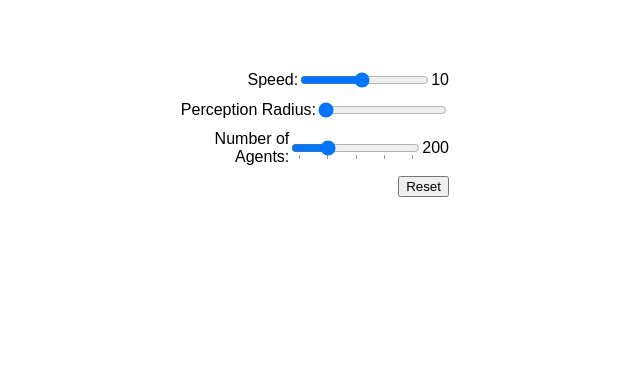
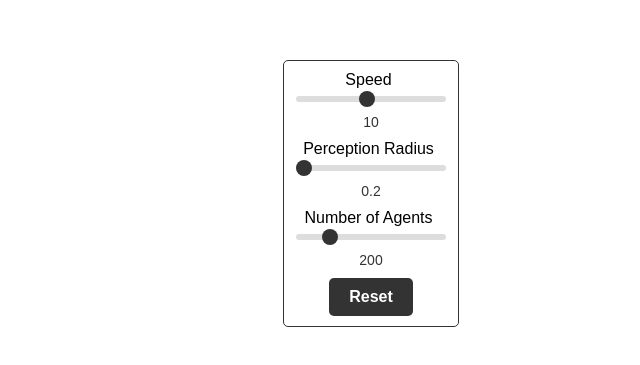
Before and after one commit to finnBsch/MASSim, a plain HTML site: page index.html in a window 1280 px wide. Shown: the part 313-678 px from the top of the page, without its empty margins (321-961 px from the left). Drawn offline with Linux system fonts and the light colour scheme; no server answers.

Commit message:
Interactive viz, styling

```diff
--- a/index.html
+++ b/index.html
@@ -15,31 +15,28 @@
 <!--</script>-->
 <div id="container">
     <canvas id="simulationCanvas"></canvas>
+    <div id="controls-container">
         <div id="controls">
-        <div style="text-align: right; display: flex; align-items: center;">
-            <label for="speed">Speed:</label>
+<!--            <div id="controls_title">Parameters</div>-->
+            <div class="slider-container">
+                <label for="speed" class="slider-label">Speed</label>
                 <input type="range" id="speed" min="1" max="20" value="10">
-            <span id="speedIndicator">10</span>
+                <span id="speedIndicator" class="slider-indicator">10</span>
             </div>
-        <div style="text-align: right; display: flex; align-items: center;">
-            <label for="perception">Perception Radius:</label>
-            <input type="range" id="perception" min="0.2" max="20.0" value="0.2" step="0.05">
-<!--            <span id="perceptionIndicator">0.2</span>-->
+            <div class="slider-container">
+                <label for="perception" class="slider-label">Perception Radius</label>
+                <input type="range" id="perception" min="0.2" max="20.0" value="0.2" step="0.01">
+                <span id="perceptionIndicator" class="slider-indicator">0.2</span>
+
             </div>
-        <div style="text-align: right; display: flex; align-items: center;">
-            <label for="numAgents">Number of Agents:</label>
-            <input type="range" id="numAgents" min="100" max="500" value="200" step="100" list="tickmarks">
-            <datalist id="tickmarks">
-                <option value="100" label="100"></option>
-                <option value="200"></option>
-                <option value="300"></option>
-                <option value="400"></option>
-                <option value="500" label="500"></option>
-            </datalist>
-            <span id="numAgentsIndicator">200</span>
+            <div class="slider-container">
+                <label for="numAgents" class="slider-label">Number of Agents</label>
+                <input type="range" id="numAgents" min="10" max="1000" value="200" step="10">
+                <span id="numAgentsIndicator" class="slider-indicator">200</span>
             </div>
-        <div style="text-align: right;">
+            <div>
                 <button id="resetBtn">Reset</button>
+            </div>
         </div>
     </div>
 </div>
@@ -53,10 +50,11 @@
         var nASlider = document.getElementById('numAgents');
         const speedIndicator = document.getElementById('speedIndicator');
         const numAgentsIndicator = document.getElementById('numAgentsIndicator');
-        // const perceptionIndicator = document.getElementById('perceptionIndicator');
+        const perceptionIndicator = document.getElementById('perceptionIndicator');
         var agent_id_center = -1;
         var agent1 = -1;
         var agent2 = -1;
+        var showP = false
         speedSlider.oninput = function() {
             setSpeed(this.value);
         }
@@ -65,6 +63,12 @@
         }
         perceptionSlider.oninput = function() {
             setPerceptionRadius(this.value)
+        }
+        perceptionSlider.onmousedown = function(){
+            showP  = true;
+        }
+        perceptionSlider.onmouseup = function(){
+            showP  = false;
         }
         function getWindowToCanvas(canvas, x, y) {
             var rect = canvas.getBoundingClientRect();
@@ -163,6 +167,13 @@
                     ctx.fillStyle = "#3c9156";
                 }
                 ctx.fill();
+                if (showP){
+                    ctx.beginPath();
+                    ctx.arc(agent[0], agent[1], perceptionSlider.value, 0, 2 * Math.PI);
+                    ctx.strokeStyle = "#d0d0d0";
+                    ctx.lineWidth = 0.01;
+                    ctx.stroke();
+                }
             }
             if (agent_id_center != -1){
                 const agent = agents.get(agent_id_center);
@@ -205,7 +216,7 @@
         }
         function setPerceptionRadius(radius){
             sim.setPerceptionRadius(radius);
-            // perceptionIndicator.textContent = radius;
+            perceptionIndicator.textContent = radius;
             // console.log(speed.value);
         }
         function setNumAgents(input){
--- a/style.css
+++ b/style.css
@@ -1,6 +1,5 @@
-
 html {
-    width:  100%;
+    width: 100%;
     height: 100%;
     margin: 0;
 }
@@ -8,8 +7,7 @@ body {
     display: flex;
     justify-content: center;
     align-items: center;
-    /*height: 100vh;*/
-    width:  100%;
+    width: 100%;
     height: 100%;
     margin: 0;
     font-family: sans-serif;
@@ -23,16 +21,97 @@ body {
     /*border: 1px solid black;*/
 }
 
-
-#controls {
+#controls-container {
     position: absolute;
     top: 50px;
     right: 10px;
     background-color: rgba(255, 255, 255, 0.8);
     padding: 10px;
     border-radius: 5px;
+    border: 1px solid #333;
+}
+
+#controls {
     display: flex;
     flex-direction: column;
-    align-items: flex-end;
+    align-items: center;
     gap: 10px;
 }
+
+#controls_title {
+    background-color: #333;
+    color: #fff;
+    padding: 5px 10px;
+    border-radius: 5px;
+    font-weight: bold;
+    margin-bottom: 10px;
+    text-align: center; /* Add this line */
+}
+
+.slider-container {
+    display: flex;
+    flex-direction: column;
+    align-items: center;
+    gap: 5px;
+}
+
+.slider-indicator {
+    font-size: 14px;
+    color: #333;
+    text-align: center;
+    width: 100%;
+    margin-top: 5px;
+}
+.slider-label {
+    margin-right: 5px;
+    white-space: nowrap; /* Prevent labels from wrapping */
+}
+
+/* Sliders */
+input[type="range"] {
+    -webkit-appearance: none;
+    appearance: none;
+    background: transparent;
+    cursor: pointer;
+    width: 150px;
+}
+
+input[type="range"]::-webkit-slider-runnable-track {
+    background: #ddd;
+    height: 6px;
+    border-radius: 3px;
+}
+
+input[type="range"]::-webkit-slider-thumb {
+    -webkit-appearance: none;
+    appearance: none;
+    background: #333;
+    height: 16px;
+    width: 16px;
+    border-radius: 50%;
+    margin-top: -5px;
+}
+
+input[type="range"]:focus {
+    outline: none;
+}
+
+input[type="range"]:focus::-webkit-slider-runnable-track {
+    background: #ccc;
+}
+
+#resetBtn {
+    background-color: #333;
+    color: #fff;
+    padding: 10px 20px;
+    border: none;
+    border-radius: 5px;
+    font-size: 16px;
+    font-weight: bold;
+    cursor: pointer;
+    transition: background-color 0.3s ease;
+}
+
+#resetBtn:hover {
+    background-color: #555;
+}
```
Lines whose indentation alone changed are shown as unchanged.
